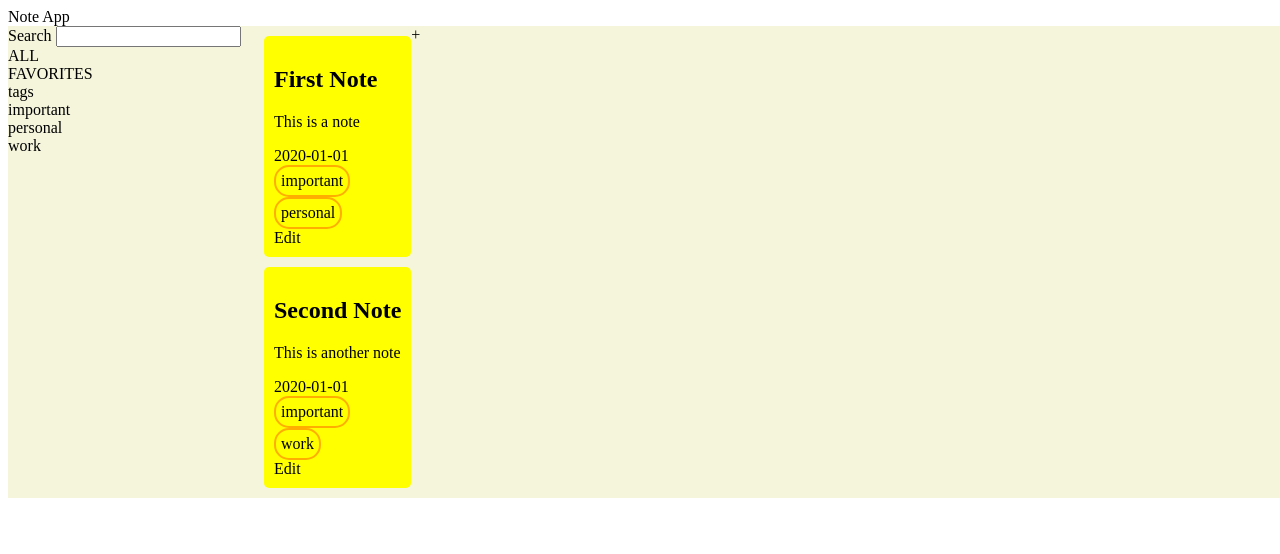
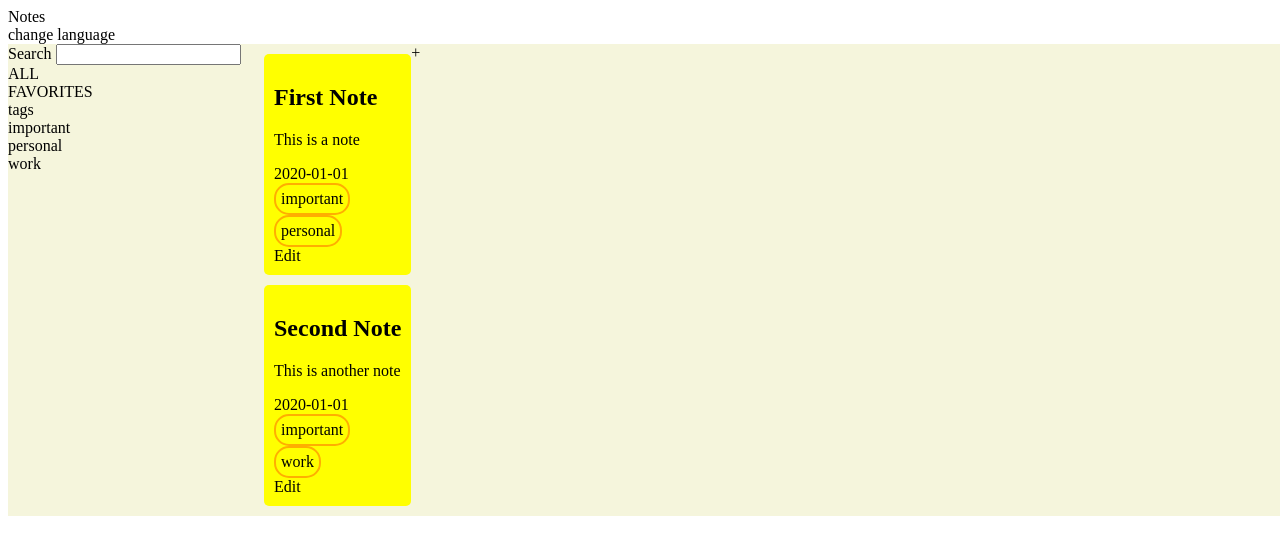
Before and after one commit to MenachemZeivald/notes, a React (Create React App) app: page / in a window 1280 px wide. Shown: the top 554 px of the page. Built offline with nearby package versions, Linux system fonts and the light colour scheme.

Commit message:
add multi language support

```diff
--- a/package.json
+++ b/package.json
@@ -1,6 +1,7 @@
 {
   "name": "notes",
   "version": "0.1.0",
+  "homepage": "https://menachemzeivald.github.io/notes/",
   "private": true,
   "dependencies": {
     "@testing-library/jest-dom": "^5.16.5",
--- a/src/App.js
+++ b/src/App.js
@@ -1,14 +1,20 @@
 import React from 'react';
+
+import useTranslate from './hooks/useTranslate';
 
 import Header from './components/Header';
 import MainLayout from './components/Main';
 
+export const TranslateContext = React.createContext();
+
 function App() {
+	const [lang, toggleLang, translate] = useTranslate();
+
 	return (
-		<>
-			<Header />
+		<TranslateContext.Provider value={translate}>
+			<Header toggleLang={toggleLang} />
 			<MainLayout />
-		</>
+		</TranslateContext.Provider>
 	);
 }
 
--- a/src/components/Header.jsx
+++ b/src/components/Header.jsx
@@ -1,6 +1,14 @@
 import React from 'react';
+import { TranslateContext } from '../App';
 
-export default function Header() {
+export default function Header({ toggleLang }) {
 	// put here theme and language switche
-	return <div>Note App</div>;
+	const translate = React.useContext(TranslateContext);
+
+	return (
+		<>
+			<div>{translate('appName')}</div>
+			<div onClick={toggleLang}>change language</div>
+		</>
+	);
 }
--- /dev/null
+++ b/src/hooks/useLang.js
@@ -0,0 +1,25 @@
+import React from 'react';
+
+export default function useLang() {
+	const [userLang, setUserLang] = React.useState(() => initLang());
+
+	function initLang() {
+		let langCode = localStorage.getItem('lang');
+		if (langCode === 'undefined') {
+			let browserLang = navigator.language || navigator.userLanguage;
+			langCode = browserLang.slice(0, 2) === 'he' ? 'he' : 'en';
+		}
+		return langCode;
+	}
+
+	React.useEffect(() => {
+		// document.documentElement.lang = userLang;
+		localStorage.setItem('lang', userLang);
+	}, [userLang]);
+
+	const toggleLang = () => {
+		setUserLang(currLang => (currLang === 'he' ? 'en' : 'he'));
+	};
+
+	return [userLang, toggleLang];
+}
--- /dev/null
+++ b/src/hooks/useTranslate.js
@@ -0,0 +1,13 @@
+import useLang from './useLang';
+import { hebrewStrings, englishStrings } from '../strings/translations';
+
+export default function useTranslate() {
+	const [userLang, setUserLang] = useLang();
+	const translate = wordID => {
+		if (userLang === 'he') {
+			return hebrewStrings[wordID];
+		}
+		return englishStrings[wordID];
+	};
+	return [userLang, setUserLang, translate];
+}
--- /dev/null
+++ b/src/strings/translations.js
@@ -0,0 +1,7 @@
+export const hebrewStrings = {
+	appName: 'פתקים',
+};
+
+export const englishStrings = {
+	appName: 'Notes',
+};
```
